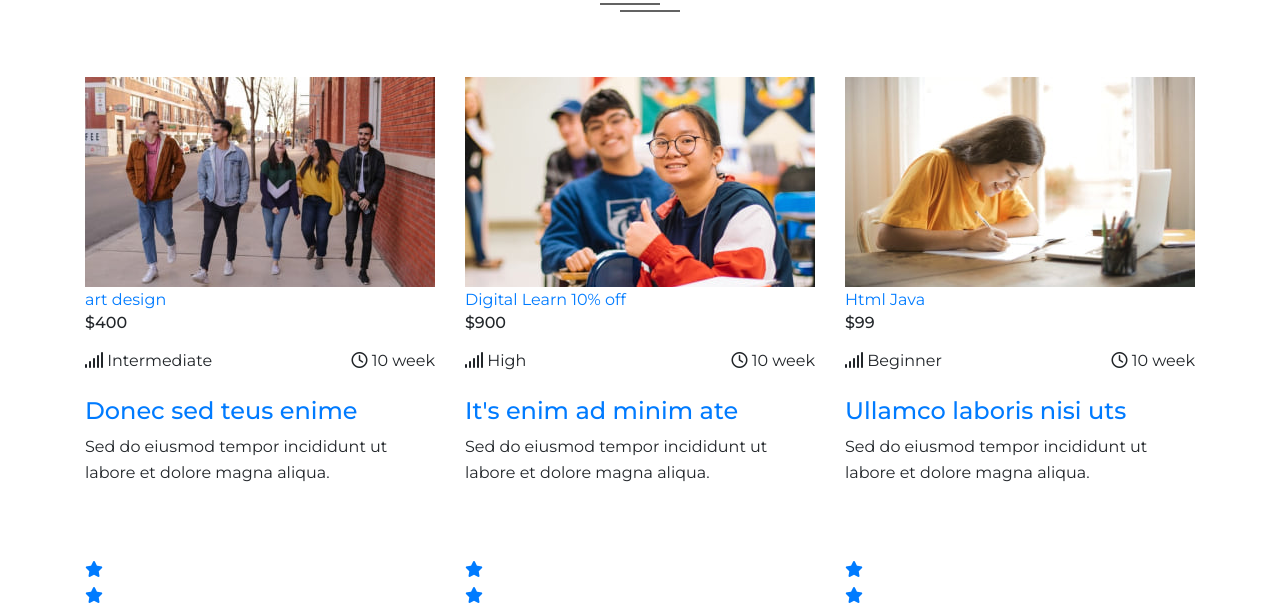
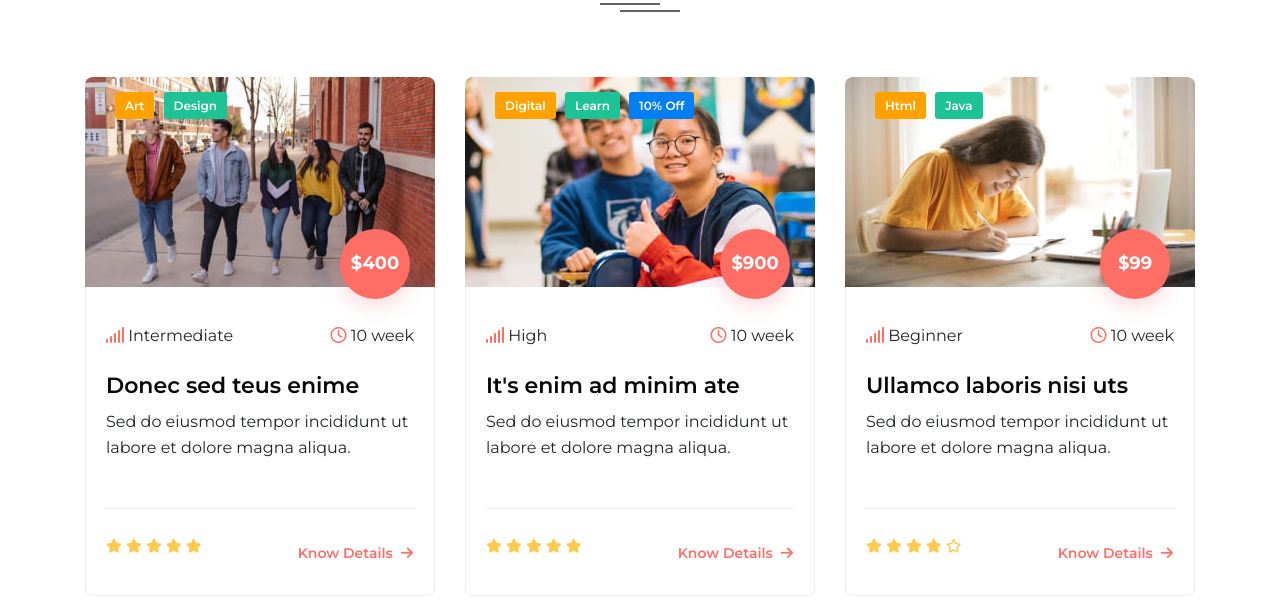
Before and after one commit to nguyenminhtuan291/CC_capstones5, a plain HTML site: page index.html in a window 1280 px wide. Shown: the part 101-707 px from the top of the page. Drawn offline with nearby package versions, Linux system fonts and the light colour scheme; a script that the page names is missing.

Commit message:
Add files via upload

```diff
--- a/css/index.css
+++ b/css/index.css
@@ -56,6 +56,128 @@ a {
   position: absolute;
   right: 0;
   margin: 0 auto;
+}
+
+/* intro 2 */
+.image__top {
+  position: absolute;
+  left: 30px;
+  top: 15px;
+}
+.grids5-info img {
+  display: block;
+  width: 100%;
+  border-top-left-radius: 8px;
+  border-top-right-radius: 8px;
+}
+.image__top a {
+  background: #1dc295;
+  display: inline-block;
+  border-radius: 3px;
+  font-size: 12px;
+  font-weight: 600;
+  padding: 4px 10px;
+  color: #ffffff;
+  text-transform: capitalize;
+  margin-right: 5px;
+}
+.image__top a:nth-child(odd) {
+  background-color: #ffa100;
+}
+.image__top a:nth-child(3) {
+  background: #037ef3;
+}
+.course-price-item h6 {
+  position: absolute;
+  border-radius: 100px;
+  font-size: 18px;
+  font-weight: bold;
+  text-align: center;
+  background: #ff6e65;
+  color: #ffffff;
+  box-shadow: 0px 8px 20px rgb(241 77 93 / 20%);
+  min-width: 70px;
+  min-height: 70px;
+  display: flex;
+  align-items: center;
+  justify-content: center;
+  bottom: -20px;
+  right: 25px;
+}
+.content-top li i {
+  color: #ff6e65;
+}
+.content-main-top {
+  padding: 20px;
+  border: 1px solid var(--border-color-light);
+  border-top: none;
+  border-bottom-left-radius: 8px;
+  border-bottom-right-radius: 8px;
+  background: #fff;
+}
+
+.content-main-top h4 a {
+  color: #060606;
+  font-size: 22px;
+  margin-bottom: 10px;
+  display: block;
+  font-weight: 600;
+  text-decoration: none;
+}
+.content-main-top h4 a:hover {
+  color: #ff6e65;
+  transition: 0.5s all;
+}
+.content-main-top {
+  padding: 20px;
+  border: 1px solid #eee;
+  border-top: none;
+  border-bottom-left-radius: 8px;
+  border-bottom-right-radius: 8px;
+  background: #fff;
+}
+.top-content-boder-top {
+  border-top: 1px solid #eee;
+}
+.ranking__stars li {
+  display: inline-block;
+  margin: 0;
+  padding: 0;
+}
+.ranking__stars i {
+  color: #ffc949;
+  font-size: 14px;
+}
+.ranking__stars .hover_star i {
+  font-weight: 100;
+}
+.ranking__stars .hover_star i:hover {
+  font-weight: 900;
+}
+.fa-caret-right {
+  padding-left: 10px;
+  margin-top: 4px;
+}
+
+.btn-style-primary {
+  color: #ff6e65;
+  padding: 0;
+  font-size: 14px;
+  font-weight: 600;
+}
+.btn-style-secondary {
+  background: #ff6e65;
+  color: #fff;
+  padding: 15px 30px;
+  font-weight: 600;
+  border-radius: 4px;
+}
+
+.btn-style-secondary:hover {
+  background: #2b569a;
+  color: #fff;
+  transition: 0.3s ease-out;
+  text-decoration: none;
 }
 
 /* intro3 */
```
